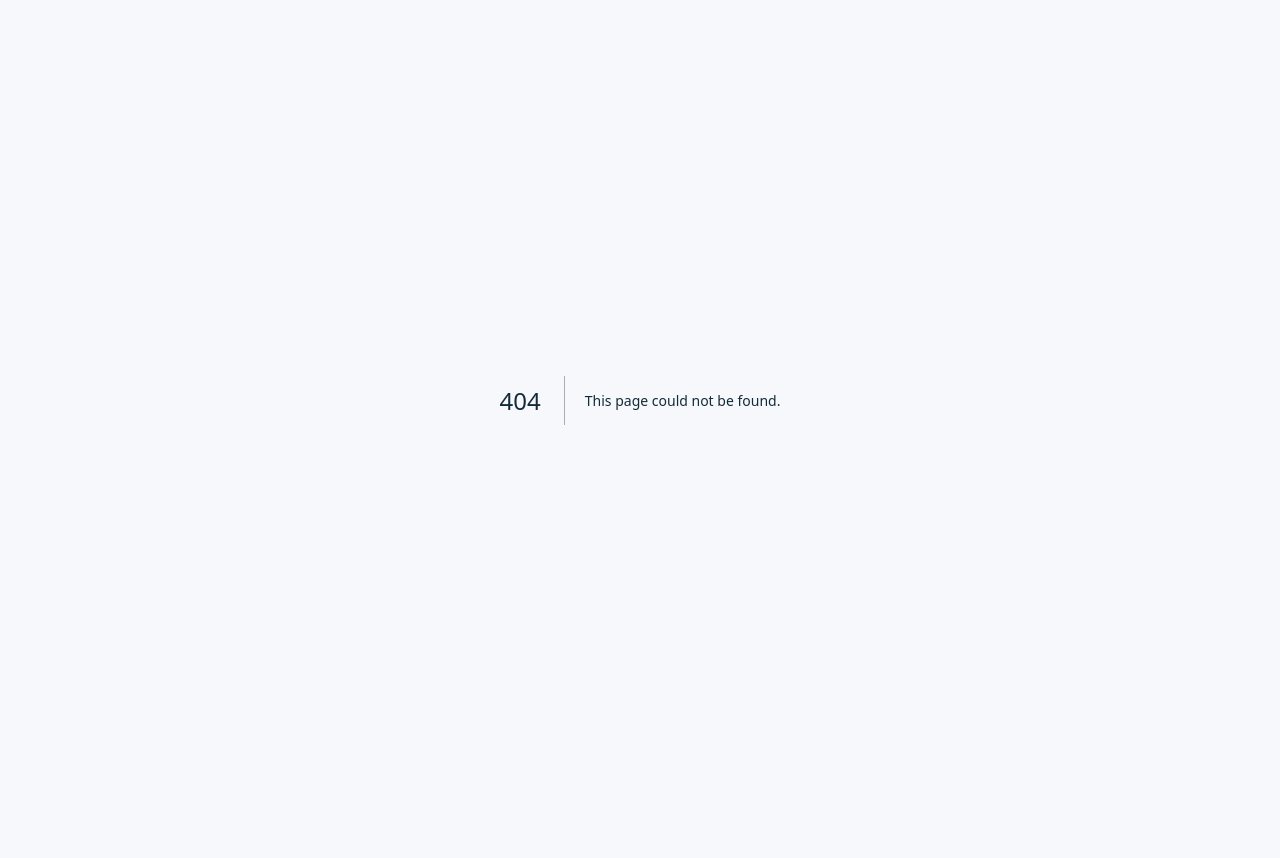
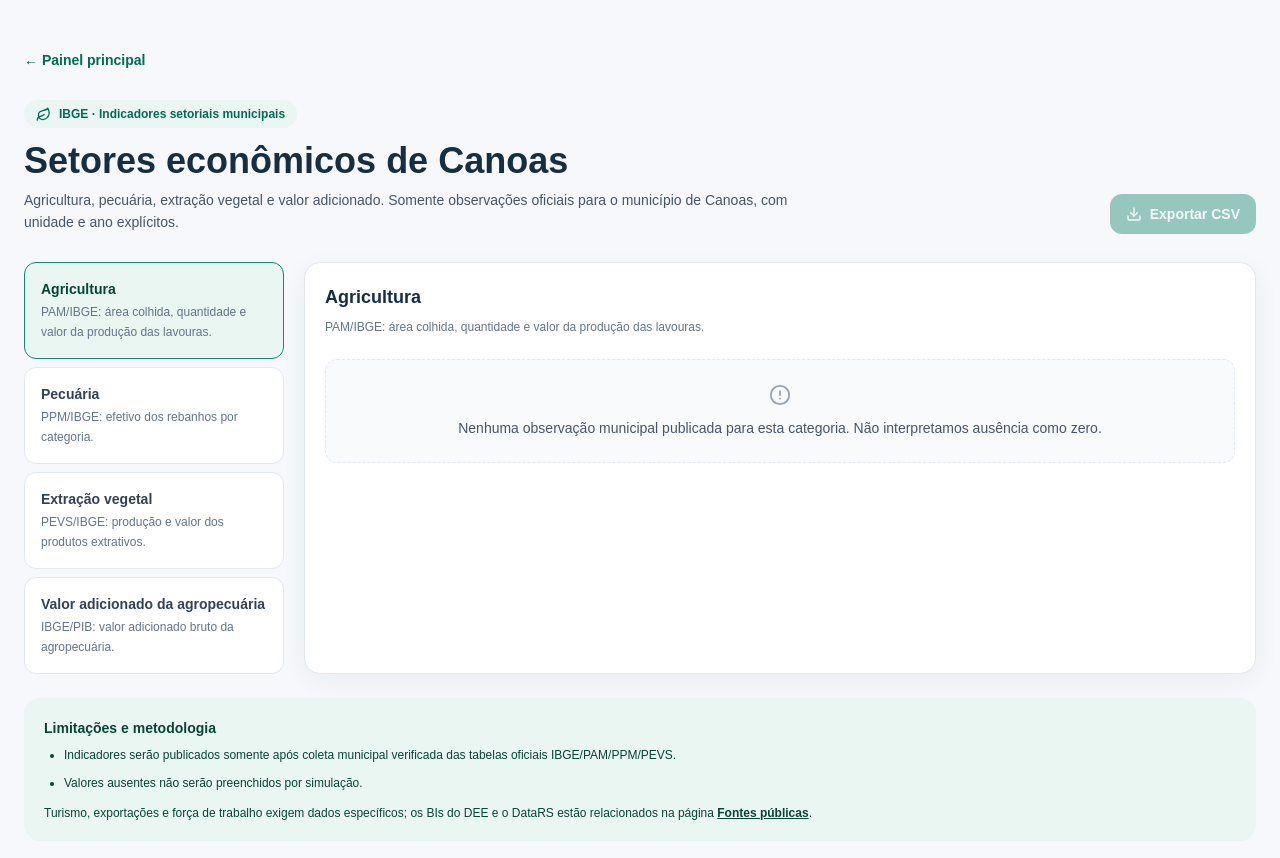
Before and after one commit to marcianolima/webgis-empreender-canoas, a Next.js app: page /setores in a window 1280 px wide. Before the commit this address had no page. Shown: the top 858 px of the page. Before the commit the page ends 800 px from the top, so only its background shows below. Built offline with nearby package versions, Linux system fonts and the light colour scheme.

Commit message:
feat: official municipal agriculture livestock and forestry dashboard without fabricated values

```diff
--- /dev/null
+++ b/public/data/sectors.json
@@ -0,0 +1,15 @@
+{
+  "schemaVersion": 1,
+  "status": "not_loaded",
+  "generatedAt": null,
+  "territory": "4304606",
+  "municipality": "Canoas",
+  "observations": [],
+  "quality": {
+    "errors": [],
+    "notes": [
+      "Indicadores serão publicados somente após coleta municipal verificada das tabelas oficiais IBGE/PAM/PPM/PEVS.",
+      "Valores ausentes não serão preenchidos por simulação."
+    ]
+  }
+}
--- /dev/null
+++ b/src/app/setores/page.tsx
@@ -0,0 +1,4 @@
+import type { Metadata } from "next";
+import { SectorsDashboard } from "@/components/sectors-dashboard";
+export const metadata: Metadata = { title:"Setores Econômicos | Canoas Empreende", description:"Indicadores municipais reais de agricultura, pecuária, extrativismo e valor adicionado via IBGE." };
+export default function SetoresPage(){return <SectorsDashboard/>;}
--- /dev/null
+++ b/src/components/sectors-dashboard.tsx
@@ -0,0 +1,93 @@
+"use client";
+
+import Link from "next/link";
+import { useEffect, useMemo, useState } from "react";
+import { Bar, BarChart, CartesianGrid, ResponsiveContainer, Tooltip, XAxis, YAxis } from "recharts";
+import { Download, Leaf, ExternalLink, AlertCircle } from "lucide-react";
+import type { SectorObservation, SectorsDocument } from "@/types/sectors";
+
+const prefix = process.env.NEXT_PUBLIC_BASE_PATH || "";
+const GROUPS: {id:string;label:string;description:string}[] = [
+  {id:"agricultura",label:"Agricultura",description:"PAM/IBGE: área colhida, quantidade e valor da produção das lavouras."},
+  {id:"pecuaria",label:"Pecuária",description:"PPM/IBGE: efetivo dos rebanhos por categoria."},
+  {id:"extracao_vegetal",label:"Extração vegetal",description:"PEVS/IBGE: produção e valor dos produtos extrativos."},
+  {id:"vab_agropecuaria",label:"Valor adicionado da agropecuária",description:"IBGE/PIB: valor adicionado bruto da agropecuária."},
+];
+const METRICS: Record<string,string> = {
+  area_colhida:"Área colhida", quantidade_produzida:"Quantidade produzida",
+  valor_producao:"Valor da produção", efetivo_rebanhos:"Efetivo dos rebanhos",
+  quantidade_extrativa:"Quantidade extraída", valor_extrativo:"Valor da extração",
+  vab_agropecuaria:"Valor adicionado bruto da agropecuária",
+};
+const nf = new Intl.NumberFormat("pt-BR", {maximumFractionDigits:2});
+function csvExport(rows:SectorObservation[]) {
+  const data=[["municipio","ano","tema","indicador","produto","valor","unidade","fonte"], ...rows.map(r=>["4304606",String(r.year),r.group,r.metric,r.label,String(r.value),r.unit,r.sourceUrl])];
+  const csv="\ufeff"+data.map(row=>row.map(v=>'"'+String(v).replaceAll('"','""')+'"').join(";")).join("\r\n");
+  const url=URL.createObjectURL(new Blob([csv],{type:"text/csv;charset=utf-8"}));
+  const a=document.createElement("a");a.href=url;a.download="canoas-setores-ibge.csv";a.click();URL.revokeObjectURL(url);
+}
+export function SectorsDashboard() {
+  const [doc,setDoc]=useState<SectorsDocument|null>(null);
+  const [error,setError]=useState("");
+  const [group,setGroup]=useState("agricultura");
+  const [metric,setMetric]=useState("");
+  useEffect(()=>{
+    const ctrl=new AbortController();
+    fetch(prefix+"/data/sectors.json",{cache:"no-store",signal:ctrl.signal})
+      .then(r=>{if(!r.ok)throw Error("HTTP "+r.status);return r.json()})
+      .then((v:SectorsDocument)=>{if(v.schemaVersion!==1||v.territory!=="4304606")throw Error("Recorte diferente de Canoas");setDoc(v)})
+      .catch(e=>{if(e.name!=="AbortError")setError(String(e))});
+    return ()=>ctrl.abort();
+  },[]);
+  const scoped=useMemo(()=>doc?.observations.filter(r=>r.group===group)||[],[doc,group]);
+  const metrics=Array.from(new Set(scoped.map(r=>r.metric)));
+  const selectedMetric=metrics.includes(metric)?metric:metrics[0]||"";
+  const rows=scoped.filter(r=>r.metric===selectedMetric).sort((a,b)=>b.value-a.value);
+  const year=rows[0]?.year;
+  const unit=rows[0]?.unit;
+  return <main className="mx-auto max-w-[1450px] px-4 py-8 text-ink sm:px-6 sm:py-12">
+    <Link href="/" className="text-sm font-semibold text-brand-700">← Painel principal</Link>
+    <div className="mt-7 flex flex-wrap items-end justify-between gap-4">
+      <div>
+        <span className="inline-flex items-center gap-2 rounded-full bg-brand-50 px-3 py-1.5 text-xs font-bold text-brand-700"><Leaf size={15}/> IBGE · Indicadores setoriais municipais</span>
+        <h1 className="mt-3 text-2xl font-extrabold sm:text-4xl">Setores econômicos de Canoas</h1>
+        <p className="mt-2 max-w-3xl text-sm leading-relaxed text-slate-600">Agricultura, pecuária, extração vegetal e valor adicionado. Somente observações oficiais para o município de Canoas, com unidade e ano explícitos.</p>
+      </div>
+      <button onClick={()=>csvExport(doc?.observations||[])} disabled={!doc?.observations.length} className="flex items-center gap-2 rounded-xl bg-brand-600 px-4 py-2.5 text-sm font-semibold text-white disabled:opacity-40"><Download size={16}/> Exportar CSV</button>
+    </div>
+    {error&&<p role="alert" className="mt-6 rounded-xl bg-red-50 p-4 text-sm text-red-800">{error}</p>}
+    {doc?.quality.errors.length? <details className="mt-6 rounded-xl border border-amber-200 bg-amber-50 p-4 text-sm text-amber-900"><summary className="cursor-pointer font-semibold">Fontes sem dados ou com falhas ({doc.quality.errors.length})</summary><ul className="mt-2 list-disc pl-5">{doc.quality.errors.map((msg,i)=><li key={i}>{msg}</li>)}</ul></details>:null}
+    <div className="mt-7 grid min-w-0 gap-5 lg:grid-cols-[260px_minmax(0,1fr)]">
+      <nav aria-label="Temas econômicos" className="flex flex-col gap-2">
+        {GROUPS.map(item=><button key={item.id} onClick={()=>{setGroup(item.id);setMetric("")}} aria-current={group===item.id?"page":undefined} className={"rounded-xl border p-4 text-left text-sm focus-visible:ring-2 focus-visible:ring-brand-600 "+(group===item.id?"border-brand-500 bg-brand-50 text-brand-900":"border-slate-200 bg-white text-slate-700")}>
+          <strong>{item.label}</strong><span className="mt-1 block text-xs leading-relaxed text-slate-500">{item.description}</span></button>)}
+      </nav>
+      <section className="min-w-0 rounded-2xl border border-slate-200 bg-white p-5 shadow-card">
+        <h2 className="text-lg font-bold">{GROUPS.find(x=>x.id===group)?.label}</h2>
+        <p className="mt-2 text-xs text-slate-500">{GROUPS.find(x=>x.id===group)?.description}</p>
+        {scoped.length? <>
+          <label className="mt-5 block max-w-md text-xs font-semibold text-slate-600">Indicador
+            <select value={selectedMetric} onChange={e=>setMetric(e.target.value)} className="mt-1.5 w-full rounded-xl border border-slate-200 bg-white px-3 py-2.5 text-sm font-normal">
+              {metrics.map(name=><option key={name} value={name}>{METRICS[name]||name}</option>)}
+            </select>
+          </label>
+          <p className="mt-4 rounded-xl bg-brand-50 p-3 text-sm font-semibold text-brand-900">Referência: {year} · Unidade: {unit} · Território: Canoas/RS</p>
+          <div className="mt-5 h-[300px] w-full" role="img" aria-label={"Resultados oficiais de "+(METRICS[selectedMetric]||selectedMetric)}>
+            <ResponsiveContainer width="100%" height="100%">
+              <BarChart data={rows.slice(0,15).map(r=>({name:r.label.length>24?r.label.slice(0,23)+"…":r.label,value:r.value,full:r.label}))} layout="vertical" margin={{left:10,right:15}}>
+                <CartesianGrid horizontal={false} stroke="#e5ebee"/><XAxis type="number" tick={{fontSize:10}}/><YAxis dataKey="name" type="category" width={115} tick={{fontSize:10}}/><Tooltip formatter={v=>nf.format(Number(v))} labelFormatter={(v,p)=>String(p?.[0]?.payload?.full||v)}/><Bar dataKey="value" name={METRICS[selectedMetric]||selectedMetric} fill="#087f66" radius={[0,4,4,0]}/>
+              </BarChart>
+            </ResponsiveContainer>
+          </div>
+          <div className="mt-4 max-h-[260px] overflow-y-auto">{rows.map(r=><div key={r.category+"-"+r.metric} className="flex justify-between gap-4 border-b border-slate-100 py-2.5 text-xs"><span>{r.label}</span><strong className="shrink-0">{nf.format(r.value)} {r.unit}</strong></div>)}</div>
+          <a className="mt-4 inline-flex items-center gap-2 text-xs font-semibold text-brand-700 underline" href={rows[0]?.sourceUrl} target="_blank" rel="noopener noreferrer">Consultar tabela IBGE original <ExternalLink size={13}/></a>
+        </>: <div className="mt-6 rounded-xl border border-dashed border-slate-200 bg-slate-50 p-6 text-center text-sm text-slate-600"><AlertCircle className="mx-auto mb-3 text-slate-400" size={22}/>Nenhuma observação municipal publicada para esta categoria. Não interpretamos ausência como zero.</div>}
+      </section>
+    </div>
+    <section className="mt-6 rounded-2xl bg-brand-50 p-5">
+      <p className="text-sm font-bold text-brand-900">Limitações e metodologia</p>
+      <ul className="mt-2 list-disc space-y-2 pl-5 text-xs leading-relaxed text-brand-900">{(doc?.quality.notes||[]).map((msg,i)=><li key={i}>{msg}</li>)}</ul>
+      <p className="mt-3 text-xs text-brand-900">Turismo, exportações e força de trabalho exigem dados específicos; os BIs do DEE e o DataRS estão relacionados na página <Link href="/fontes" className="font-semibold underline">Fontes públicas</Link>.</p>
+    </section>
+  </main>;
+}
--- /dev/null
+++ b/src/types/sectors.ts
@@ -0,0 +1,21 @@
+export type SectorObservation = {
+  group: string;
+  year: number;
+  metric: string;
+  category: string;
+  label: string;
+  value: number;
+  unit: string;
+  sourceTable: number;
+  sourceUrl: string;
+  territory: "4304606";
+};
+export type SectorsDocument = {
+  schemaVersion: 1;
+  status: "not_loaded"|"partial"|"ok";
+  generatedAt: string|null;
+  territory: string;
+  municipality: string;
+  observations: SectorObservation[];
+  quality: {errors: string[];notes: string[]};
+};
```
